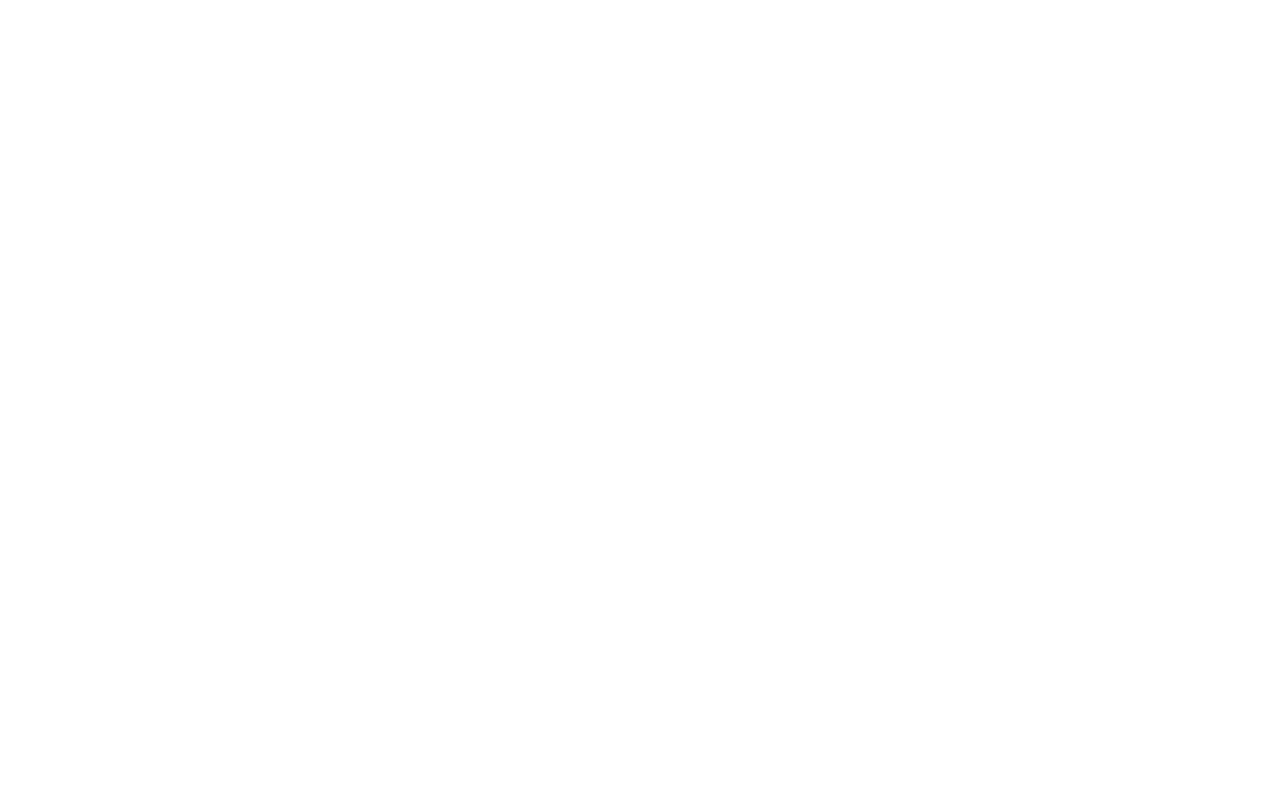
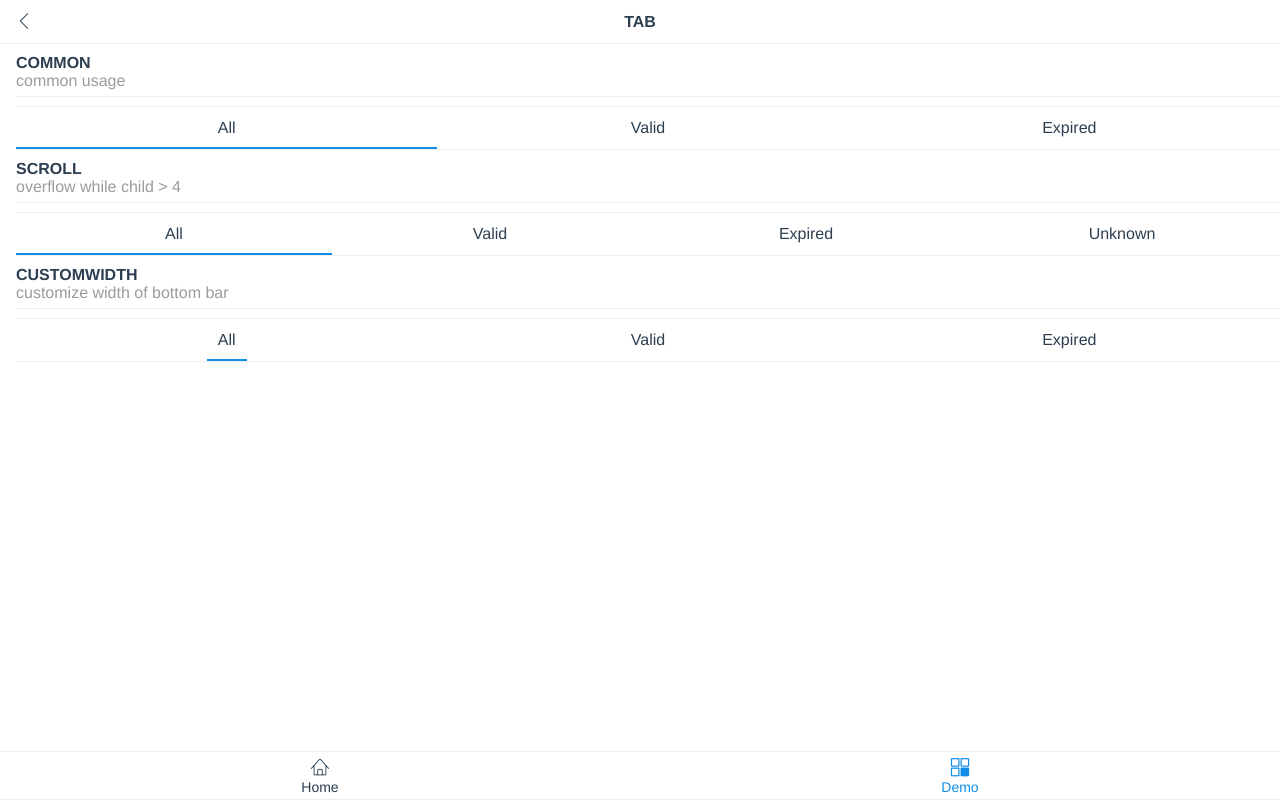
Before and after one commit to zmen/zillion, a Vue app: page /demo/tab in a window 1280 px wide. Built offline with nearby package versions, Linux system fonts and the light colour scheme.

Commit message:
Component: Tab & Cell

```diff
--- a/src/components/Button.vue
+++ b/src/components/Button.vue
@@ -9,7 +9,7 @@
 
 <script lang="ts">
 import { Component, Vue, Prop } from 'vue-property-decorator';
-import Icon from '@/components/Icon.vue';
+import Icon from './Icon.vue';
 
 @Component({
   components: {
--- /dev/null
+++ b/src/components/Tab.vue
@@ -0,0 +1,75 @@
+<template>
+  <div class="zl-tab">
+    <slot />
+    <div class="zl-tab__bar" :style="barStyle">
+      <div class="zl-tab__inner" :style="{'width': `${barWidth}`}"></div>
+    </div>
+  </div>
+</template>
+
+<script lang="ts">
+import {
+  Component,
+  Vue,
+  Prop,
+} from 'vue-property-decorator';
+
+@Component
+export default class Tab extends Vue {
+
+  @Prop({default: '100%'}) private readonly barWidth!: string;
+
+  @Prop() private readonly value!: number;
+
+  private containerWidth: number = 0;
+
+  public setActive(index: number) {
+    if (index !== this.value) {
+      this.$emit('change', index);
+      this.$emit('input', index);
+    }
+  }
+
+  private mounted() {
+    this.containerWidth = this.$el.scrollWidth;
+  }
+
+
+  private get barStyle() {
+    const childCounts = this.$children.length;
+    const width = this.containerWidth / childCounts;
+    return {
+      width: `${width}px`,
+      transform: `translateX(${this.value * width}px)`,
+    };
+  }
+}
+</script>
+
+<style lang="scss">
+.zl-tab {
+  height: 42px;
+  position: relative;
+  width: 100%;
+  display: flex;
+  border-top: 1px solid #eee;
+  border-bottom: 1px solid #eee;
+  overflow: scroll;
+  -webkit-overflow-scrolling: touch;
+
+  &__bar {
+    height: 2px;
+    position: absolute;
+    left: 0;
+    bottom: 0;
+    transition: transform .3s;
+  }
+
+  &__inner {
+    width: 100%;
+    background: #108ee9;
+    height: 2px;
+    margin: 0 auto;
+  }
+}
+</style>
--- /dev/null
+++ b/src/components/TabItem.vue
@@ -0,0 +1,34 @@
+<template>
+  <div class="zl-tab-item" @click="onClick">
+    <slot />
+  </div>
+</template>
+
+<script lang="ts">
+import { Component, Vue } from 'vue-property-decorator';
+import Tab from './Tab.vue';
+
+@Component
+export default class TabItem extends Vue {
+
+  private get index() {
+    return this.$parent.$children.indexOf(this);
+  }
+
+  private onClick() {
+    (this.$parent as Tab).setActive(this.index);
+  }
+}
+</script>
+
+
+<style lang="scss">
+.zl-tab-item {
+  flex: 1;
+  display: flex;
+  justify-content: center;
+  align-items: center;
+  flex-shrink: 0;
+  min-width: 25%;
+}
+</style>
--- a/src/components/panel.vue
+++ b/src/components/panel.vue
@@ -19,9 +19,9 @@
 @Component
 export default class Panel extends Vue {
 
-  @Prop({default: 'title'}) private readonly title!: string;
+  @Prop({default: ''}) private readonly title!: string;
 
-  @Prop({default: 'description'}) private readonly description!: string;
+  @Prop({default: ''}) private readonly description!: string;
 }
 </script>
 
--- a/src/router.ts
+++ b/src/router.ts
@@ -45,6 +45,14 @@
         path: 'popup',
         name: 'popup',
         component: () => import(/* webpackChunkName: "popup" */ './views/DemoPopup.vue'),
+      }, {
+        path: 'cell',
+        name: 'cell',
+        component: () => import(/* webpackChunkName: "cell" */ './views/DemoCell.vue'),
+      }, {
+        path: 'tab',
+        name: 'tab',
+        component: () => import(/* webpackChunkName: "tab" */ './views/DemoTab.vue'),
       }],
     },
   ],
--- /dev/null
+++ b/src/views/DemoCell.vue
@@ -0,0 +1,30 @@
+<template>
+  <div class="demo-cell">
+    <panel title="Panel with description" description="demo description">
+      <cell title="cell title"/>
+      <cell title="second cell title"/>
+      <cell title="third cell title"/>
+    </panel>
+    <panel title="Panel without description">
+      <cell title="cell title"/>
+      <cell title="second cell title"/>
+      <cell title="third cell title"/>
+    </panel>
+  </div>
+</template>
+
+<script lang="ts">
+import { Component, Vue } from 'vue-property-decorator';
+import Panel from '@/components/Panel.vue';
+import Cell from '@/components/Cell.vue';
+
+@Component({
+  components: {
+    Cell,
+    Panel,
+  },
+})
+export default class DemoCell extends Vue {
+
+}
+</script>
--- /dev/null
+++ b/src/views/DemoTab.vue
@@ -0,0 +1,66 @@
+<template>
+  <div class="demo-tab">
+    <panel title="Common" description="common usage">
+      <tab v-model="activeTabIndex">
+        <tab-item>All</tab-item>
+        <tab-item>Valid</tab-item>
+        <tab-item>Expired</tab-item>
+      </tab>
+    </panel>
+
+    <panel title="Scroll" description="overflow while child > 4">
+      <tab v-model="activeTabIndex2">
+        <tab-item>All</tab-item>
+        <tab-item>Valid</tab-item>
+        <tab-item>Expired</tab-item>
+        <tab-item>Unknown</tab-item>
+        <tab-item>Related</tab-item>
+        <tab-item>Missed</tab-item>
+      </tab>
+    </panel>
+
+    <panel title="CustomWidth" description="customize width of bottom bar">
+      <tab v-model="activeTabIndex3" bar-width="40px">
+        <tab-item>All</tab-item>
+        <tab-item>Valid</tab-item>
+        <tab-item>Expired</tab-item>
+      </tab>
+    </panel>
+
+  </div>
+</template>
+
+<script lang="ts">
+import { Component, Vue } from 'vue-property-decorator';
+import Tab from '@/components/Tab.vue';
+import TabItem from '@/components/TabItem.vue';
+import Panel from '@/components/Panel.vue';
+
+@Component({
+  components: {
+    Tab,
+    TabItem,
+    Panel,
+  },
+})
+export default class DemoTab extends Vue {
+
+  private activeTabIndex: number = 0;
+
+  private activeTabIndex2: number = 0;
+
+  private activeTabIndex3: number = 0;
+
+}
+</script>
+
+<style lang="scss">
+.demo-tab {
+  &__title {
+    padding-top: 16px;
+    padding-left: 16px;
+    font-size: 16px;
+    text-transform: uppercase;
+  }
+}
+</style>
--- a/src/views/Home.vue
+++ b/src/views/Home.vue
@@ -8,16 +8,16 @@
 
       <panel title="Complete" description="both components and demo are completed">
         <cell title="button" @click.native="$router.push('/demo/button')"><icon name="Buttons" /></cell>
+        <cell title="cell" @click.native="$router.push('/demo/cell')"><icon name="cell" /></cell>
         <cell title="icon" @click.native="$router.push('/demo/icon')"><icon name="icon" /></cell>
         <cell title="indexed list" @click.native="$router.push('/demo/indexed')"><icon name="list" /></cell>
+        <cell title="panel" @click.native="$router.push('/demo/cell')"><icon name="definedpanel" /></cell>
+        <cell title="tab" @click.native="$router.push('/demo/tab')"><icon name="tabs" /></cell>
         <cell title="tabbar" @click.native="$router.push('/demo/tabbar')"><icon name="tabbar" /></cell>
       </panel>
       <panel title="Developing" description="neither components or demo is uncompleted">
-        <cell title="cell"><icon name="cell" /></cell>
         <cell title="header"><icon name="Header" /></cell>
-        <cell title="panel"><icon name="definedpanel" /></cell>
         <cell title="popup"><icon name="popup" /></cell>
-        <cell title="tab"><icon name="tabs" /></cell>
       </panel>
       <panel title="Pending" description="go go go">
         <cell title="actionsheet" />
```
Also changed, not shown: src/components/index.ts (added, +7 -0 lines), src/utils/common.ts (+0 -11 lines).
